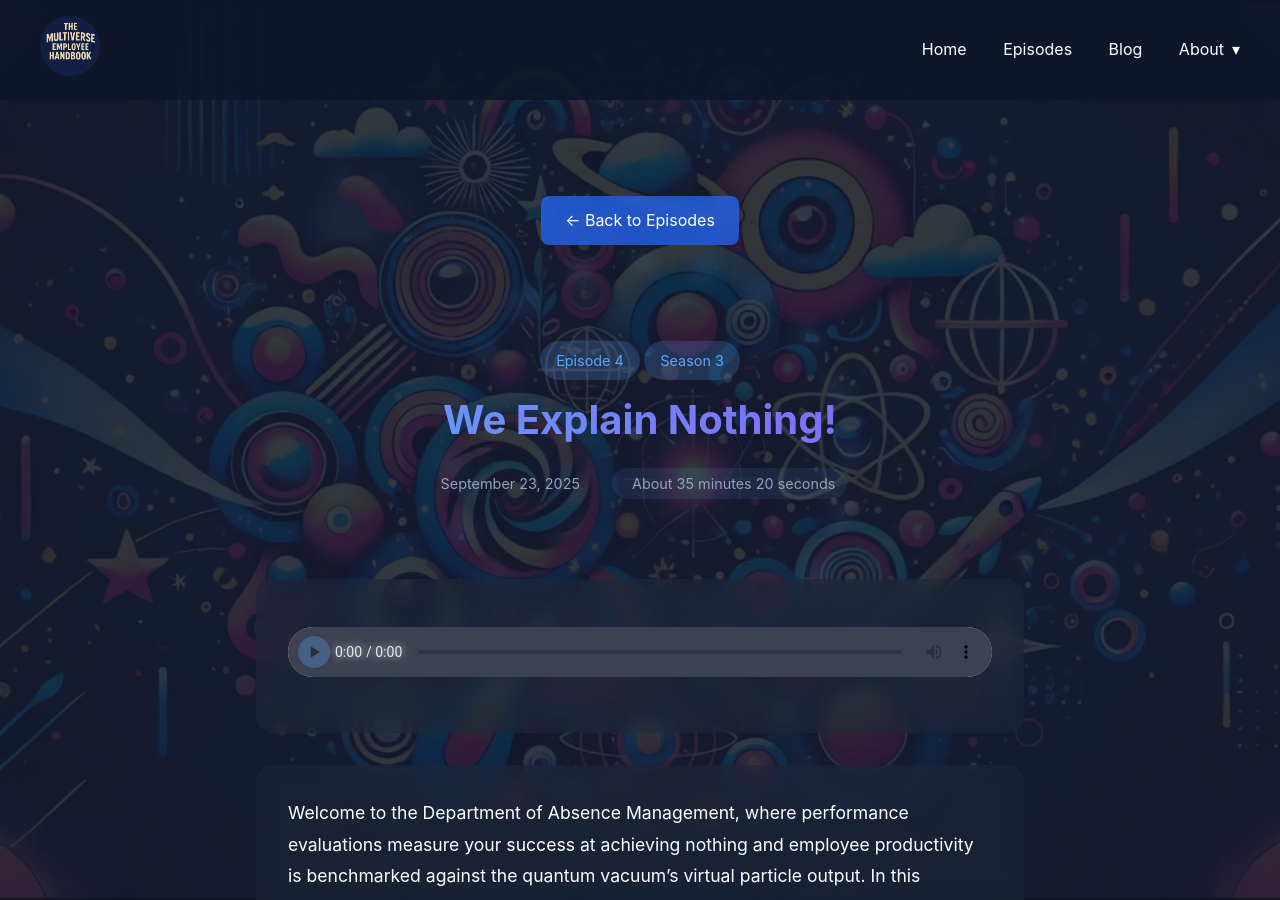
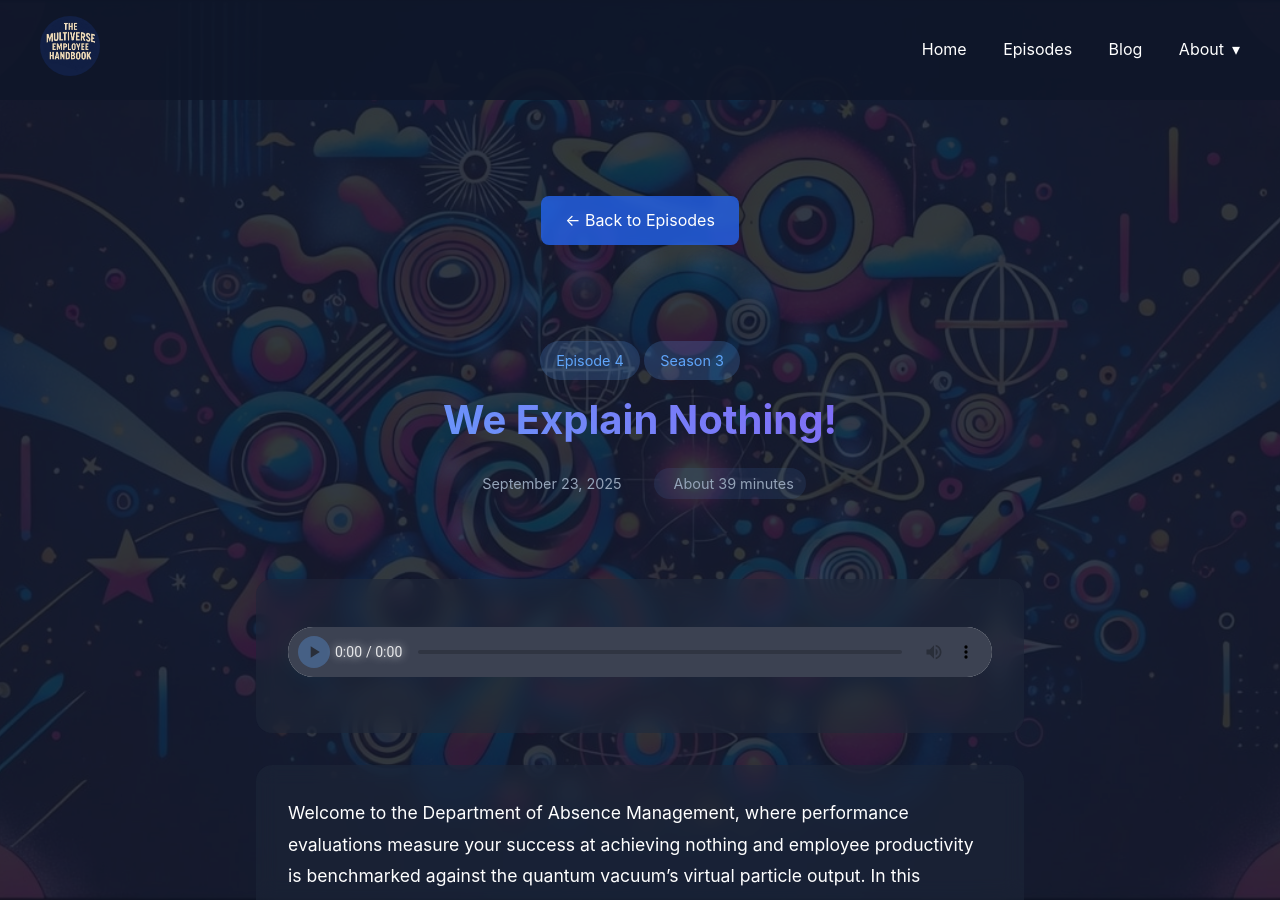
Before and after one commit to forward6/tmeh, a Jekyll site: the page built from _episodes/2025-09-23-we-explain-nothing.md, in a window 1280 px wide and 900 px high. Built offline with Jekyll 4.4.1, drawn with Linux system fonts in a browser that asks for light colours.

Commit message:
Next episode

```diff
--- a/_episodes/2025-09-23-we-explain-nothing.md
+++ b/_episodes/2025-09-23-we-explain-nothing.md
@@ -4,13 +4,13 @@
 episode_number: 4
 season_number: 3
 date: 2025-09-23
-duration-en: "35 minutes 20 seconds"
-audio_url: "https://mcdn.podbean.com/mf/download/8tvq82hb7azmq2n2/multiverse-employee-handbook-s03e04-we-explain-nothing.mp3"
-apple_url: "https://podcasts.apple.com/ca/podcast/the-multiverse-employee-handbook/id1764134739?i=1000727013820"
-spotify_url: "https://open.spotify.com/episode/5nMtvEKk8vqCYgyeZs43hD?si=ENRfTab3Q160dvnPJ5IffR"
-youtube_url: "https://youtu.be/aemey2Pismt?si=ud7qdLcpg6y2ziY5"
+duration-en: "39 minutes"
+audio_url: "https://mcdn.podbean.com/mf/download/tus7i9v5ise5s3aj/multiverse-employee-handbook-s03e04-we-explain-nothing.mp3"
+apple_url: "https://podcasts.apple.com/us/podcast/the-multiverse-employee-handbook/id1764134739"
+spotify_url: "https://open.spotify.com/show/2JxWJWRUjmDjoCje1JbcWZ"
+youtube_url: "https://www.youtube.com/playlist?list=PLCK79HTuWuA409l7x6iRN_icn0xZFzamp"
 transcript_url: "/assets/transcripts/TMEH-S03E04-transcript.pdf"
-duration: "PT35M20S"
+duration: "PT39M28S"
 description: >
   Join us as we explore the science of nothing through quantum physics, philosophy, and the kind of logic that only makes sense if you're a theoretical physicist trying to explain why your research budget disappeared into a literal void. From Martha Nullworth's impossible assignment at the Department of Absence Management to discovering that achieving true nothingness requires more paperwork than a corporate reorganization, we dive into why nothing refuses to stay nothing and how virtual particles have better job security than most middle managers.
 ---
```
Also changed, not shown: 1 other file.
